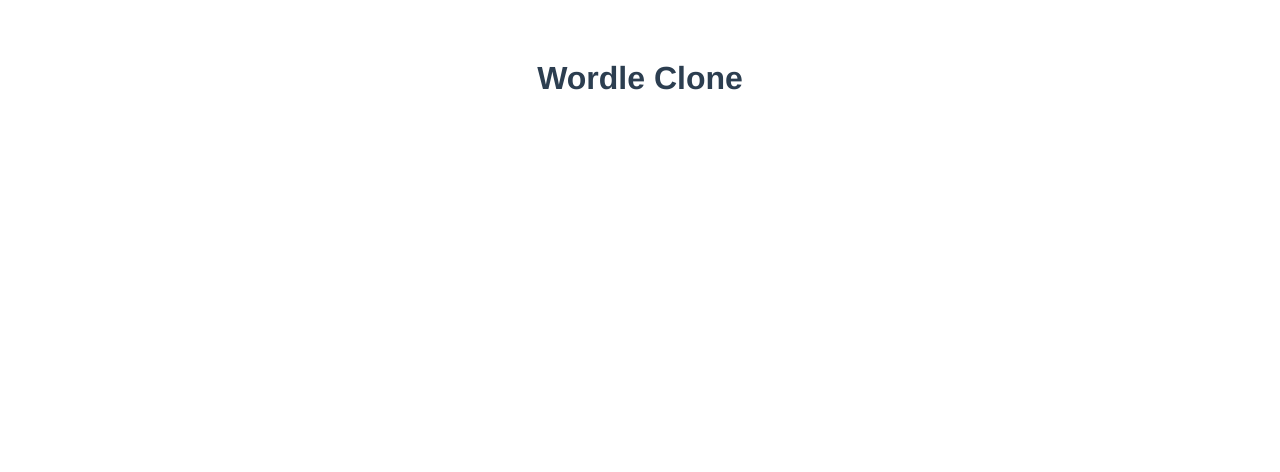
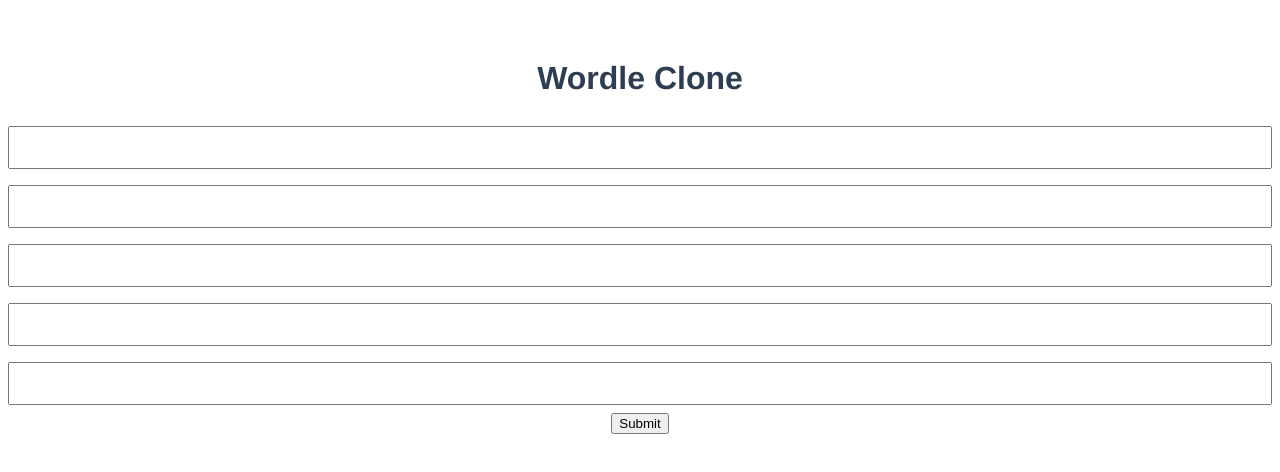
Before and after one commit to jossdixon/wordle-clone, a Vue app: page / in a window 1280 px wide. Shown: the top 472 px of the page. Built offline with nearby package versions, Linux system fonts and the light colour scheme.

Commit message:
here we go

```diff
--- a/package.json
+++ b/package.json
@@ -8,6 +8,7 @@
     "lint": "vue-cli-service lint"
   },
   "dependencies": {
+    "bootstrap": "^5.1.3",
     "core-js": "^3.6.5",
     "vue": "^3.0.0"
   },
--- a/src/App.vue
+++ b/src/App.vue
@@ -1,10 +1,27 @@
 <template>
   <h1>Wordle Clone</h1>
+  <Guess :word="word"/>
 </template>
 
 <script>
+import Guess from './components/Guess.vue'
 
 export default {
+  name: 'App',
+  components: { Guess },
+  data() {
+    return {
+      word: [''],
+    }
+  },
+  mounted() {
+    function sample(array) {
+      return array[Math.floor ( Math.random() * array.length )]
+    }
+    const words = ['words', 'flame'];
+    this.word = sample(words).split('');
+    console.log(this.word);
+  }
 }
 </script>
 
--- /dev/null
+++ b/src/components/Guess.vue
@@ -0,0 +1,65 @@
+<template>
+  <form @submit.prevent="handleSubmit">
+    <input type="text" v-model="first">
+    <input type="text" v-model="second">
+    <input type="text" v-model="third">
+    <input type="text" v-model="fourth">
+    <input type="text" v-model="fifth">
+    <input type="submit">
+    <div v-if="entryError" class="error">{{ entryError }}</div>
+    <div v-if="guessResponse" class="error">{{ guessResponse }}</div>
+  </form>
+
+</template>
+
+<script>
+
+export default {
+  props: ['word'],
+  data() {
+    return {
+      first: '',
+      second: '',
+      third: '',
+      fourth: '',
+      fifth: '',
+      entryError: '',
+      guessResponse: ''
+    }
+  },
+  methods: {
+    handleSubmit() {
+      this.guessResponse = '';
+      const guessJoined = [this.first, this.second, this.third, this.fourth, this.fifth];
+      this.entryError = guessJoined.includes('') ? 'Word is too short' : '';
+
+      if (!this.entryError) {
+        while (this.guessResponse === '') {
+          console.log(this.word);
+          console.log(guessJoined);
+          // if (this.guessJoined.join() === this.word.join()) {
+          //   return this.guessResponse = 'Spot on!'
+          // }
+          this.word.forEach((letter) => {
+            if (guessJoined.includes(letter)) {
+              return this.guessResponse = 'Good guess!'
+            } else {
+              return this.guessResponse = 'Try again'
+            }
+          })
+        }
+      }
+    }
+  }
+}
+
+</script>
+
+<style>
+  input[type=text] {
+    width: 100%;
+    padding: 12px 20px;
+    margin: 8px 0;
+    box-sizing: border-box;
+  }
+</style>
```
Also changed, not shown: src/components/Word.vue (deleted, +0 -34 lines), 2 other files (tests, documents, lock files or other folders).
